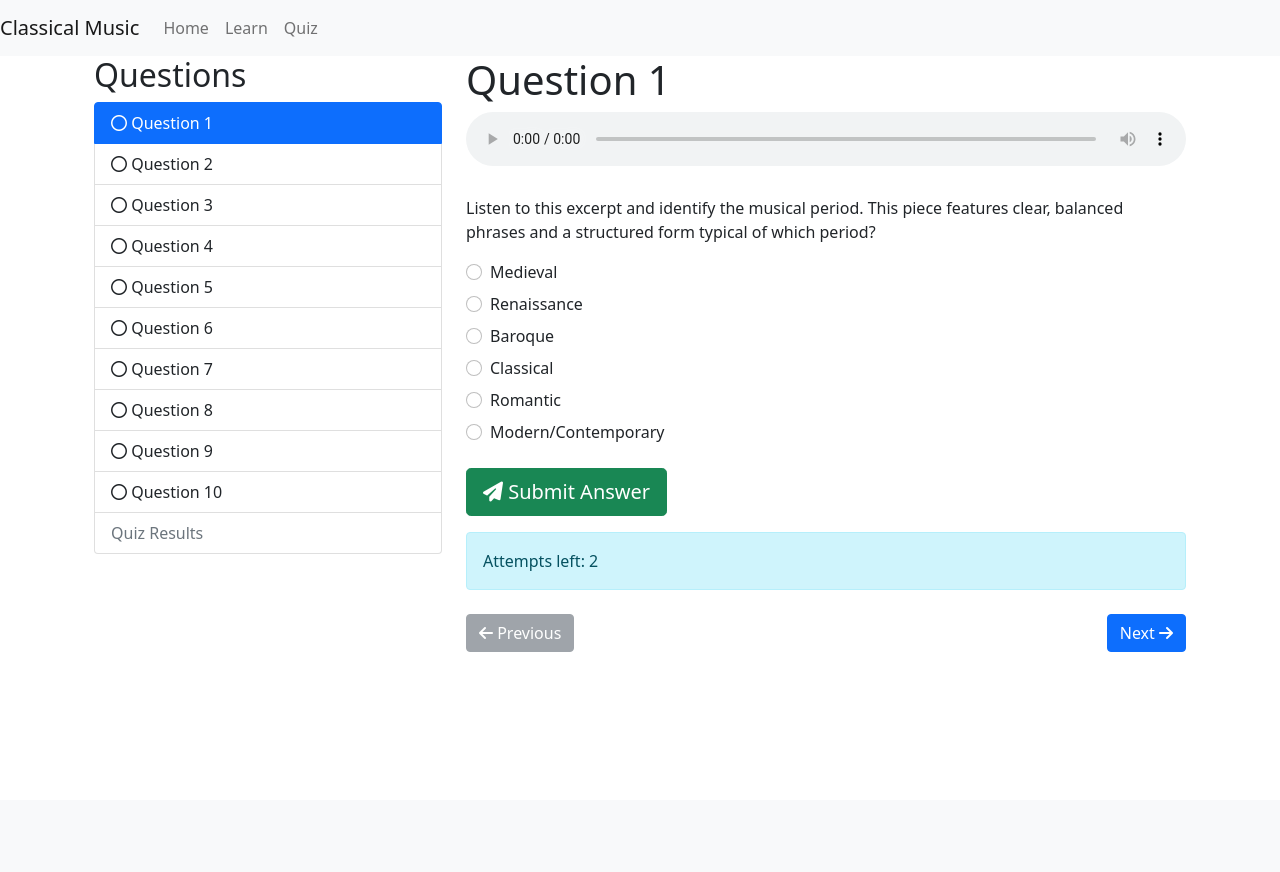
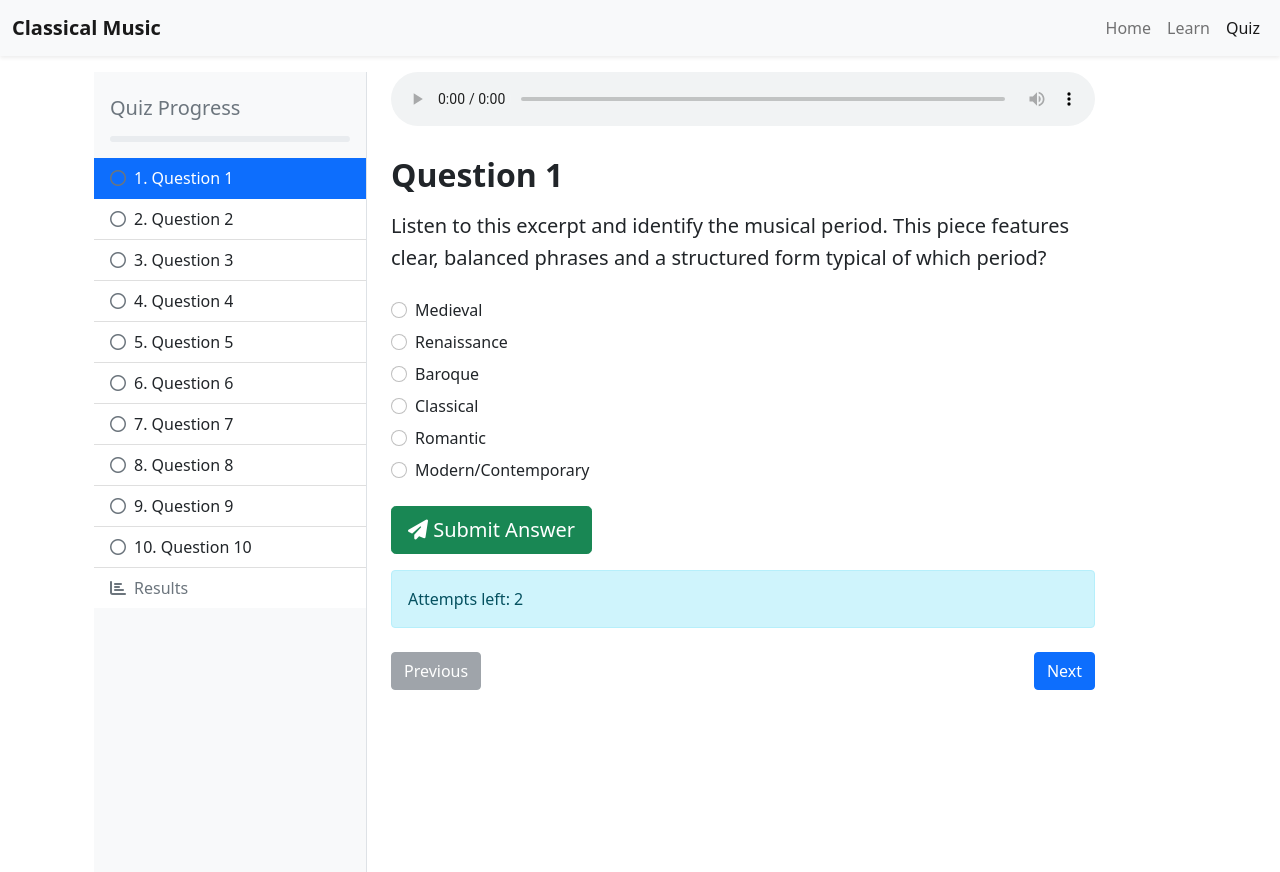
Before and after one commit to robb-f/teaching-music, a Flask app: page /quiz/1/ in a window 1280 px wide. Before the commit the page ends 652 px from the top, so only its background shows below. Run offline with Flask 3, Linux system fonts and the light colour scheme; some libraries are stand-ins or nearby versions.

Commit message:
update ui for layout and quiz

```diff
--- a/server.py
+++ b/server.py
@@ -183,7 +183,18 @@ def quiz(quiz_num):
     quiz_started = True
 
     score = score_quiz()
-    return render_template('quiz.html', mainQuestion=question, data=data, length=len(data["quizzes"]), score=score)
+    answered = sum(1 for q in data["quizzes"]
+                if q.get("option_chosen") is not None)
+    answered_percent = answered * 100 / len(data["quizzes"])
+    return render_template(
+            "quiz.html",
+            mainQuestion=question,
+            data=data,
+            length=len(data["quizzes"]),
+            score=score,
+            answered_percent=answered_percent
+)
+
 
 # Results page
 @app.route('/results')
--- a/templates/layout.html
+++ b/templates/layout.html
@@ -31,16 +31,26 @@
   <body>
 
 
-    <nav class="navbar navbar-expand-lg navbar-light bg-light">
-      <a class="navbar-brand" href="/">Classical Music</a>
-      <button class="navbar-toggler" type="button" data-toggle="collapse" data-target="#navbarNavAltMarkup" aria-controls="navbarNavAltMarkup" aria-expanded="false" aria-label="Toggle navigation">
-        <span class="navbar-toggler-icon"></span>
-      </button>
-      <div class="collapse navbar-collapse" id="navbarNavAltMarkup">
-        <div class="navbar-nav">
-          <a class="nav-item nav-link" href="/">Home</span></a>
-          <a class="nav-item nav-link" href="/learn">Learn</a>
-          <a class="nav-item nav-link" href="/quiz/1">Quiz</a>
+    <nav class="navbar navbar-expand-lg navbar-light bg-light shadow-sm mb-3">
+      <div class="container-fluid">
+        <a class="navbar-brand fw-bold" href="/">Classical Music</a>
+        <button class="navbar-toggler" type="button" data-bs-toggle="collapse" data-bs-target="#navbarNav"
+          aria-controls="navbarNav" aria-expanded="false" aria-label="Toggle navigation">
+          <span class="navbar-toggler-icon"></span>
+        </button>
+
+        <div class="collapse navbar-collapse" id="navbarNav">
+          <ul class="navbar-nav ms-auto">
+            <li class="nav-item">
+              <a class="nav-link {% if request.path == '/' %}active{% endif %}" href="/">Home</a>
+            </li>
+            <li class="nav-item">
+              <a class="nav-link {% if request.path.startswith('/learn') %}active{% endif %}" href="/learn">Learn</a>
+            </li>
+            <li class="nav-item">
+              <a class="nav-link {% if request.path.startswith('/quiz') %}active{% endif %}" href="/quiz/1">Quiz</a>
+            </li>
+          </ul>
         </div>
       </div>
     </nav>
--- a/templates/quiz.html
+++ b/templates/quiz.html
@@ -1,34 +1,42 @@
 {% extends 'layout.html' %}
 
 {% block content %}
-<div class="container">
-    <div class="row">
-        <div class="col-md-4">
-            <h2>Questions</h2>
-            <div class="list-group">
+<div class="container-fluid">
+    <div class="row g-0">
+        <aside class="col-12 col-md-4 col-lg-3 bg-light border-end vh-100 overflow-auto sticky-top pt-4">
+            <h5 class="px-3 mb-0 fw-semibold text-secondary">Quiz Progress</h5>
+
+
+            {% set pct = answered_percent|default(0)|int %}
+            <div class="progress mx-3 my-3" style="height: 6px;">
+            <div class="progress-bar bg-success" role="progressbar"
+                style="width: {{ pct }}%;" aria-valuenow="{{ pct }}" aria-valuemin="0" aria-valuemax="100"></div>
+            </div>
+
+
+            <div class="list-group list-group-flush">
             {% for quiz in data.quizzes %}
             <a href="{{ url_for('quiz', quiz_num=quiz['quiz_num']) }}"
-                   class="list-group-item list-group-item-action {% if quiz['attempts'] > 0 %}quiz-completed{% endif %} {% if mainQuestion['quiz_num'] == quiz['quiz_num'] %}active{% endif %}">
+                class="list-group-item list-group-item-action d-flex align-items-center justify-content-start gap-2 {% if quiz['quiz_num'] == mainQuestion['quiz_num'] %}active{% endif %}">
                 {% if quiz['option_chosen'] == quiz['answer'] %}
-                        <i class="fas fa-check-circle correct"></i>
+                <i class="fas fa-check-circle text-success"></i>
                 {% elif quiz['attempts'] > 0 %}
-                        <i class="fas fa-times-circle incorrect"></i>
+                <i class="fas fa-times-circle text-danger"></i>
                 {% else %}
-                        <i class="far fa-circle incomplete"></i>
+                <i class="far fa-circle text-muted"></i>
                 {% endif %}
-                    {{ quiz['title'] }}
+                <span class="text-truncate">{{ loop.index }}. {{ quiz['title'] }}</span>
             </a>
             {% endfor %}
             <a href="{{ url_for('quiz_results') }}"
-                   class="list-group-item list-group-item-action {% if score == None %}disabled{% endif %}">
-                    Quiz Results
+                class="list-group-item list-group-item-action d-flex align-items-center gap-2 {% if score is none %}disabled{% endif %}">
+                <i class="fas fa-chart-bar"></i> Results
             </a>
             </div>
-        </div>
+        </aside>
 
-        <div class="col-md-8">
-            <h1>{{ mainQuestion['title'] }}</h1>
 
+        <div class="col-md-8 ps-4">
             {% if mainQuestion['audio'] %}
             <div class="audio-player-container mb-4">
                 <audio id="question-audio" controls class="w-100">
@@ -37,15 +45,15 @@
                 </audio>
             </div>
             {% endif %}
-
-            <p>{{ mainQuestion['question'] }}</p>
+            <h2 class="fw-bold mb-3">{{ mainQuestion['title'] }}</h2>
+            <p class="lead mb-4" style="line-height: 1.6;">{{ mainQuestion['question'] }}</p>
 
             {% if mainQuestion['code'] %}
             <pre><code class="language-python">{{ mainQuestion['code'] }}</code></pre>
             {% endif %}
 
             <form id="quiz-form-{{ mainQuestion['quiz_num'] }}" method="POST">
-                {% for choice in range(1, 7) %}
+                {% for choice in range(1, mainQuestion['options']|length + 1) %}
                 <div class="form-check mb-2">
                     <input type="radio" class="form-check-input" name="answer" id="option-{{ choice }}"
                            value="{{ choice }}"
@@ -58,40 +66,41 @@
                 {% endfor %}
             </form>
 
-            <button id="submit-btn" class="btn btn-success btn-lg mt-3"
-                    onclick="handleAnswer({{ mainQuestion['quiz_num'] }})"
+            <button id="submit-btn" class="btn btn-success btn-lg mt-3" onclick="handleAnswer({{ mainQuestion['quiz_num'] }})"
                 {% if mainQuestion['attempts']==2 or mainQuestion['option_chosen']==mainQuestion['answer'] %}disabled{% endif %}>
                 <i class="fas fa-paper-plane"></i> Submit Answer
             </button>
+
 
             <div class="alert alert-info mt-3" role="alert">
                 Attempts left: {{ 2 - mainQuestion['attempts'] }}
               </div>
 
+
             <div id="quiz-feedback">
                 {% if mainQuestion['attempts'] > 0 %}
-                <div class="alert {% if mainQuestion['option_chosen'] == mainQuestion['answer'] %}alert-success{% else %}alert-danger{% endif %}" role="alert">
+                <p class="{% if mainQuestion['option_chosen'] == mainQuestion['answer'] %}text-success{% else %}text-danger{% endif %}">
                     {{ mainQuestion['feedback'].get(mainQuestion['option_chosen'], '') }}
-                </div>
+                </p>
                 {% endif %}
             </div>
 
             <div class="d-flex justify-content-between mt-4">
                 <a href="{{ url_for('quiz', quiz_num=mainQuestion['quiz_num'] - 1) }}"
                    class="btn btn-secondary {% if mainQuestion['quiz_num'] - 1 < 1 %}disabled{% endif %}">
-                    <i class="fas fa-arrow-left"></i> Previous
+                    Previous
                 </a>
 
                 {% if mainQuestion['quiz_num'] == length %}
                 <a id="view-results-btn"
                     href="{{ url_for('quiz_results') }}"
                     class="btn btn-primary {% if score is none %}disabled{% endif %}">
-                    View Results <i class="fas fa-chart-bar"></i>
+                    View Results
                 </a>
                 {% else %}
                 <a href="{{ url_for('quiz', quiz_num=mainQuestion['quiz_num'] + 1) }}"
                    class="btn btn-primary {% if mainQuestion['quiz_num'] == length %}disabled{% endif %}">
-                    Next <i class="fas fa-arrow-right"></i>
+                    Next
                 </a>
                 {% endif %}
             </div>
@@ -100,15 +109,6 @@
 </div>
 
 <script>
-    // Stop audio when navigating away
-    window.addEventListener('beforeunload', function() {
-        const audio = document.getElementById('question-audio');
-        if (audio) {
-            audio.pause();
-            audio.currentTime = 0;
-        }
-    });
-
     function handleAnswer(quiz_num) {
         const selectedOption = document.querySelector('input[name="answer"]:checked');
 
@@ -148,27 +150,10 @@
             if (attemptsAlert) {
                 attemptsAlert.innerHTML = `Attempts left: ${attempts}`;
             }
-
             if (data.quiz_complete) {
             const resultsLink = document.getElementById('view-results-btn');
             if (resultsLink) resultsLink.classList.remove('disabled');
         }
-
-            // Update the sidebar icon for this question
-            const questionLink = document.querySelector(`a[href="/quiz/${quiz_num}/"]`);
-            if (questionLink) {
-                const icon = questionLink.querySelector('i');
-                if (icon) {
-                    if (data.correct) {
-                        icon.className = 'fas fa-check-circle text-success';
-                    } else {
-                        icon.className = 'fas fa-times-circle text-danger';
-                    }
-                }
-            }
-
-            // Reload the page to ensure all state is updated
-            window.location.reload();
         })
         .catch(error => {
             console.error('Error submitting answer:', error);
--- a/templates/review_answers.html
+++ b/templates/review_answers.html
@@ -28,9 +28,15 @@
               <strong>Correct answer:</strong>
             {% endif %}
             {{ opt }}
+            {% if q.feedback[idx] %}
+              <div class="mt-2 text-muted" style="font-size: 0.9rem;">
+                {{ q.feedback[idx] }}
+              </div>
+            {% endif %}
           </li>
         {% endfor %}
       </ul>
+
     </div>
   {% endfor %}
 
```
Also changed, not shown: other parts of templates/quiz.html (+2 -26 lines), data.py (+4 -4 lines). Lines whose indentation alone changed are shown as unchanged.
